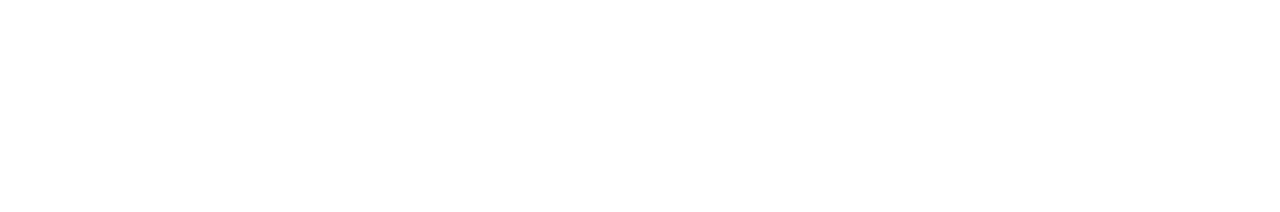
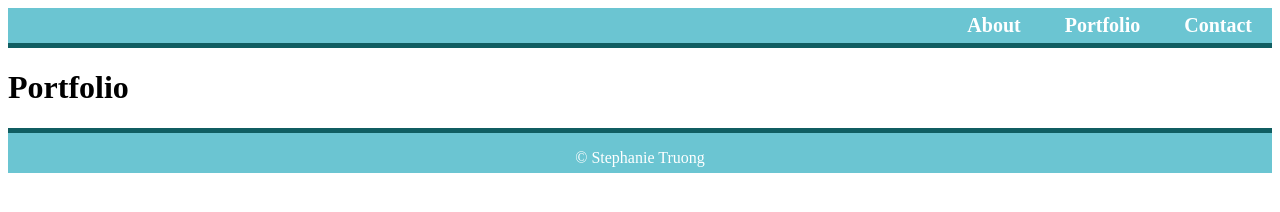
Before and after one commit to stephtomyluo/basic-portfolio, a plain HTML site: page portfolio.html in a window 1280 px wide. Drawn offline with Linux system fonts and the light colour scheme.

Commit message:
added css styling to nav bar, image, and footer

```diff
--- a/assets/css/style.css
+++ b/assets/css/style.css
@@ -0,0 +1,49 @@
+
+
+nav {
+    background-color: #6bc5d2;
+    border-bottom: 5px solid #105e62;
+    text-align: right;
+  }
+
+  nav ul {
+    margin: 0;
+  }
+
+  nav li {
+    display: inline;
+  }
+
+  nav a {
+    padding: 6px 20px;
+    display: inline-block;
+    color: white;
+    font-weight: bold;
+    text-decoration: none;
+    font-size: 1.25em;
+  }
+
+  nav a:hover {
+    background-color: #b5525c;
+  }
+
+  #bio-image {
+    height: 250px;
+    border-radius: 50%;
+    margin: 0 20px;
+    float: left;
+  }
+
+  footer {
+    background-color: #6bc5d2;
+    border-top: 5px solid #105e62;
+    height: 40px;
+    text-align: center;
+    color: white;
+  }
+
+  .wrapper {
+    width: 960px;
+    padding: 20px;
+    margin: 0 auto;
+  }
--- a/contact.html
+++ b/contact.html
@@ -4,7 +4,7 @@
         <title>
             Contact Information
         </title>
-        <!-- Remember to include stylesheet -->
+        <link rel="stylesheet" href="./assets/css/style.css">
     </head>
 
     <body>
@@ -15,6 +15,7 @@
                 <li><a href="#contact">Contact</a></li>
             </ul>
         </nav>
+
         <header>
             <h1>Stephanie Truong</h1>
         </header>
@@ -22,26 +23,18 @@
         <h2>Contact</h2>
 
             <h3>Name</h3>
-                <section class="name">
                     <input type="text" name="name" id="name">
-                </section>
 
             <h3>Email</h3>
-                <section class="email">
                     <input type="text" name="email" id="email">
-                </section>
 
             <h3>Message</h3>
-                <section class="extra-info">
                     <textarea id="extra" name="extra" rows="3" cols="40"></textarea>
-                </section>
+                        <br>
+                    <input type="submit" value="Submit">
 
-                <section class="submission">
-                    <input type="submit" value="Submit">
-                </section>
-        </div>
-        <footer>
-            <h3>Copyright</h3>
+         <footer id="contact">
+            <p>&copy; Stephanie Truong</p>
         </footer>
     </body>
 </html>
--- a/portfolio.html
+++ b/portfolio.html
@@ -0,0 +1,27 @@
+<!DOCTYPE html>
+<html>
+    <head>
+        <title>
+            Welcome!
+        </title>
+        <link rel="stylesheet" href="./assets/css/style.css">
+    </head>
+
+    <body>
+        <nav class="navbar">
+            <ul>
+                <li><a href="#about">About</a></li>
+                <li><a href="#portfolio">Portfolio</a></li>
+                <li><a href="#contact">Contact</a></li>
+            </ul>
+        </nav>
+
+        <header>
+            <h1>Portfolio</h1>
+        </header>
+
+        <footer id="contact">
+            <p>&copy; Stephanie Truong</p>
+        </footer>
+    </body>
+</html>
```
Also changed, not shown: index.html (+8 -5 lines), assets/images/email-pattern.png (added).
